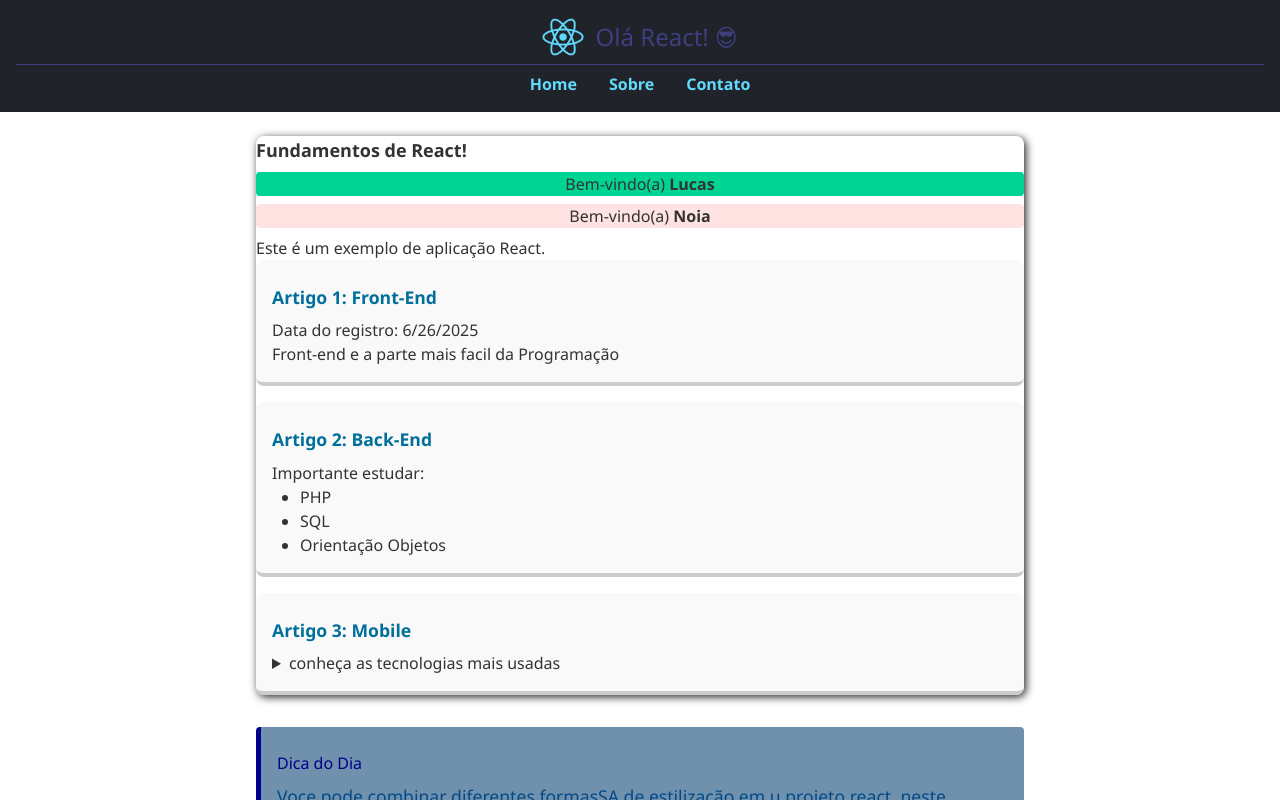
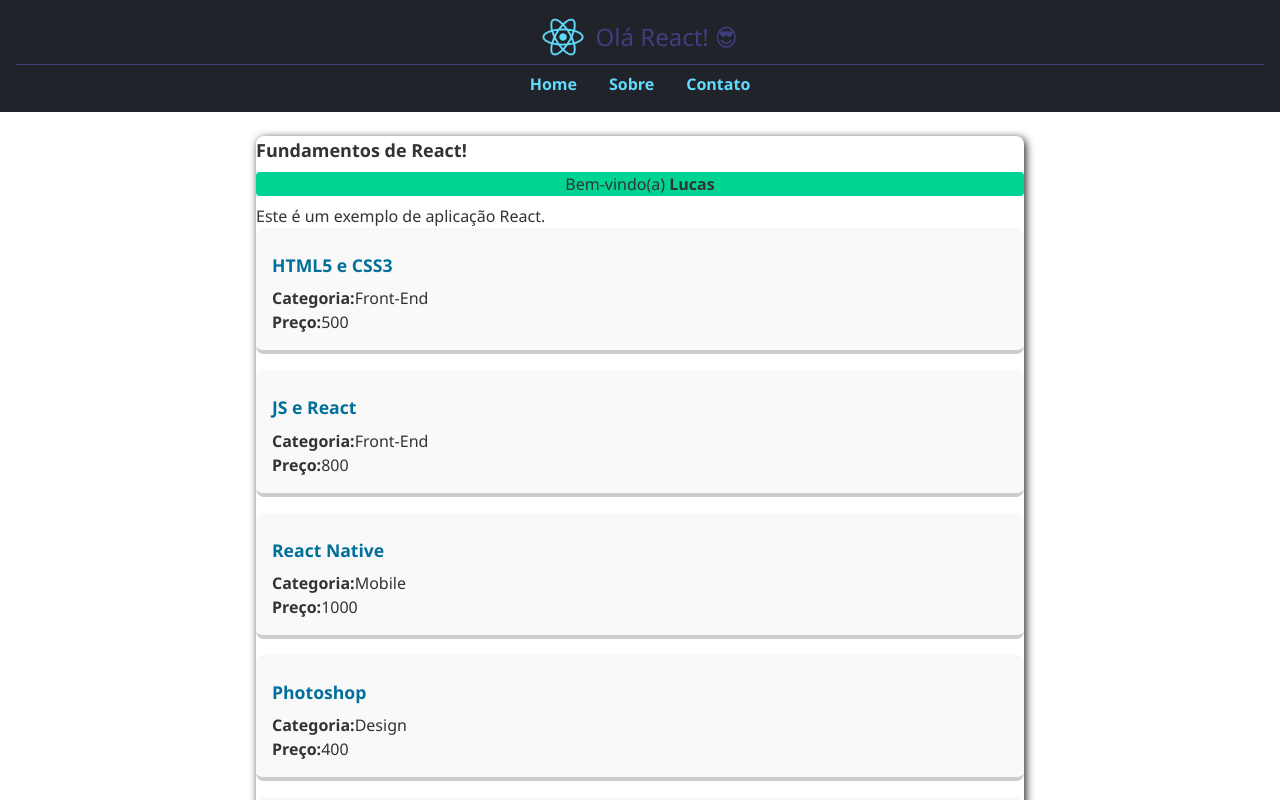
Before and after one commit to lucax13/react-fundamentos, a React (Vite) app: page / in a window 1280 px wide. Shown: the top 800 px of the page. Built offline with nearby package versions, Linux system fonts and the light colour scheme.

Commit message:
aplicando map

```diff
--- a/src/components/Conteudo/Artigo/Artigo.tsx
+++ b/src/components/Conteudo/Artigo/Artigo.tsx
@@ -1,32 +1,25 @@
-import { Children, type ReactNode } from "react";
+import type { Curso } from "../../../types/Curso";
 import estilos from "./Artigo.module.css";
 
 type ArtigoProps = {
-  titulo: string;
-  numero: number;
-  children: ReactNode;
-  data?: Date;
+  dados: Curso;
 };
 
-export default function Artigo({
-  titulo,
-  numero,
-  children,
-  data,
-}: ArtigoProps) {
+export default function Artigo({ dados }: ArtigoProps) {
+  const { titulo, preco, categoria } = dados;
   return (
     <article className={estilos.artigo}>
-      <h3>
-        Artigo {numero}: {titulo}
-      </h3>
+      <h3> {titulo}</h3>
 
-      {data && (
-        <p>
-          Data do registro: <time>{data?.toLocaleDateString()}</time>
-        </p>
-      )}
+      <p>
+        <b>Categoria:</b>
+        {categoria}
+      </p>
 
-      {children}
+      <p>
+        <b>Preço:</b>
+        {preco}
+      </p>
     </article>
   );
 }
--- a/src/components/Conteudo/Conteudo.tsx
+++ b/src/components/Conteudo/Conteudo.tsx
@@ -3,6 +3,7 @@ import DicaDoDia from "./DicaDoDia/DicaDoDia";
 import estilos from "./Conteudo.module.css";
 import AvisoImportante from "./AvisoImportante/AvisoImportante";
 import Saudacao from "./Saudacao";
+import cursos from "../../data/cursos";
 
 export default function Conteudo() {
   return (
@@ -11,31 +12,11 @@ export default function Conteudo() {
         <h2 className="font-bold text-lg">Fundamentos de React!</h2>
 
         <Saudacao nome="Lucas" classe="bg-emerald-400" />
-        <Saudacao nome="Noia" classe="bg-red-100" />
         <p>Este é um exemplo de aplicação React.</p>
 
-        <Artigo titulo="Front-End" numero={1} data={new Date()}>
-          <p>Front-end e a parte mais facil da Programação</p>
-        </Artigo>
-
-        <Artigo titulo="Back-End" numero={2}>
-          <p>Importante estudar:</p>
-          <ul className="*:list-disc *:ml-7">
-            <li>PHP</li>
-            <li>SQL</li>
-            <li>Orientação Objetos</li>
-          </ul>
-        </Artigo>
-
-        <Artigo titulo="Mobile" numero={3}>
-          <details>
-            <summary>conheça as tecnologias mais usadas</summary>
-            <ol className="*:list-decimal *:ml-7">
-              <li>JavaScript</li>
-              <li>TypeScript</li>
-            </ol>
-          </details>
-        </Artigo>
+        {cursos.map((curso) => {
+          return <Artigo dados={curso} key={curso.id} />;
+        })}
       </section>
 
       <DicaDoDia />
```
